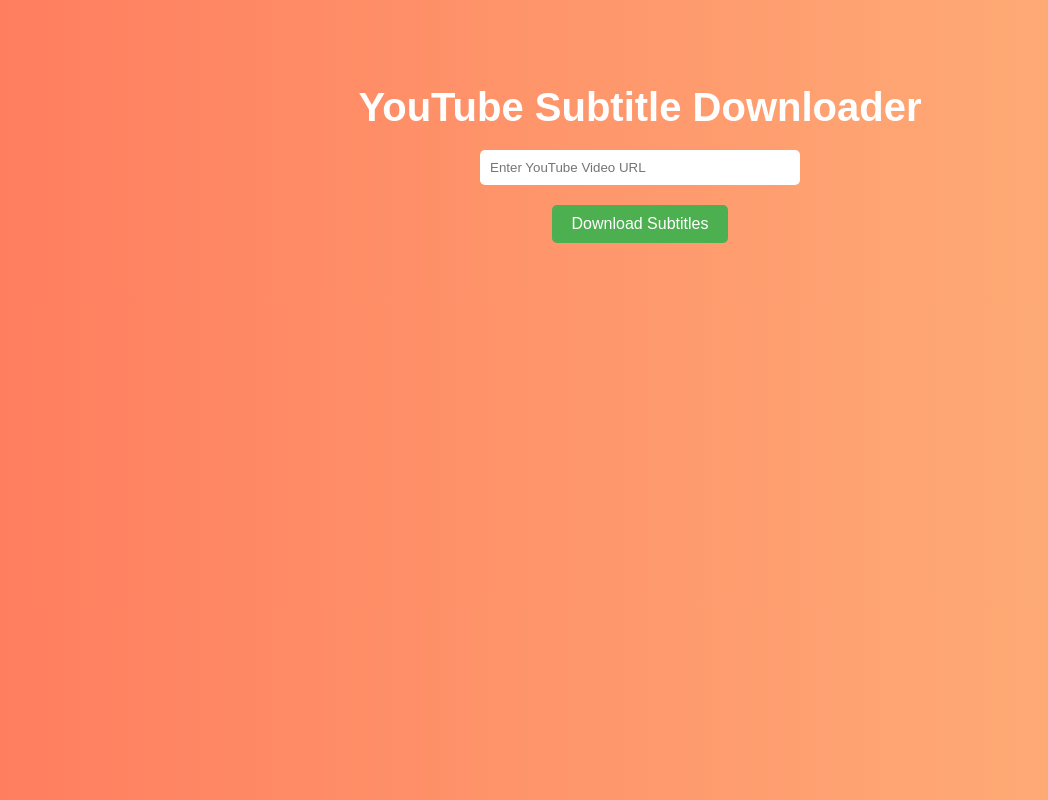
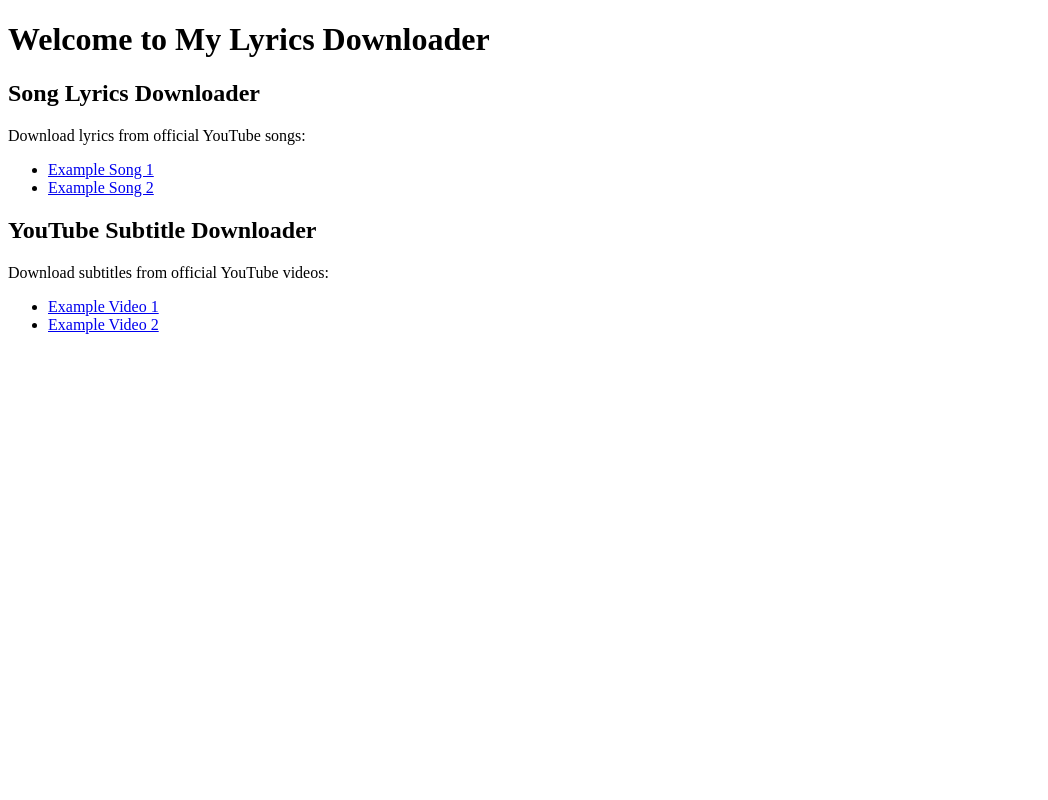
Before and after one commit to davidtoolm/Davidtoolm, a plain HTML site: page index.html in a window 1280 px wide. Shown: the whole page, without its empty margins (0-1048 px from the left). Drawn offline with Linux system fonts and the light colour scheme.

Commit message:
Updated index.html to add song lyrics downloader and YouTube subtitle downloader with example links.

```diff
--- a/index.html
+++ b/index.html
@@ -3,56 +3,22 @@
 <head>
     <meta charset="UTF-8">
     <meta name="viewport" content="width=device-width, initial-scale=1.0">
-    <title>YouTube Subtitle Downloader</title>
-    <style>
-        body {
-            font-family: Arial, sans-serif;
-            background: linear-gradient(to right, #ff7e5f, #feb47b);
-            color: white;
-            text-align: center;
-            padding: 50px;
-        }
-        h1 {
-            font-size: 2.5em;
-            margin-bottom: 20px;
-        }
-        input[type="text"] {
-            padding: 10px;
-            width: 300px;
-            margin-bottom: 20px;
-            border: none;
-            border-radius: 5px;
-        }
-        button {
-            padding: 10px 20px;
-            background-color: #4CAF50;
-            border: none;
-            border-radius: 5px;
-            font-size: 1em;
-            color: white;
-            cursor: pointer;
-        }
-        button:hover {
-            background-color: #45a049;
-        }
-    </style>
+    <title>Your Website</title>
 </head>
 <body>
-    <h1>YouTube Subtitle Downloader</h1>
-    <input type="text" placeholder="Enter YouTube Video URL" />
-    <br>
-    <button onclick="downloadSubtitles()">Download Subtitles</button>
+    <h1>Welcome to My Lyrics Downloader</h1>
+    <h2>Song Lyrics Downloader</h2>
+    <p>Download lyrics from official YouTube songs:</p>
+    <ul>
+        <li><a href="https://www.youtube.com/watch?v=dQw4w9WgXcQ">Example Song 1</a></li>
+        <li><a href="https://www.youtube.com/watch?v=KQ6zrB4ATM0">Example Song 2</a></li>
+    </ul>
 
-    <script>
-        function downloadSubtitles() {
-            const url = document.querySelector('input[type="text"]').value;
-            if (!url) {
-                alert('Please enter a video URL!');
-                return;
-            }
-            // Add logic to download subtitles from YouTube
-            alert('Downloading subtitles for: ' + url);
-        }
-    </script>
+    <h2>YouTube Subtitle Downloader</h2>
+    <p>Download subtitles from official YouTube videos:</p>
+    <ul>
+        <li><a href="https://www.youtube.com/watch?v=dQw4w9WgXcQ">Example Video 1</a></li>
+        <li><a href="https://www.youtube.com/watch?v=KQ6zrB4ATM0">Example Video 2</a></li>
+    </ul>
 </body>
 </html>
```
